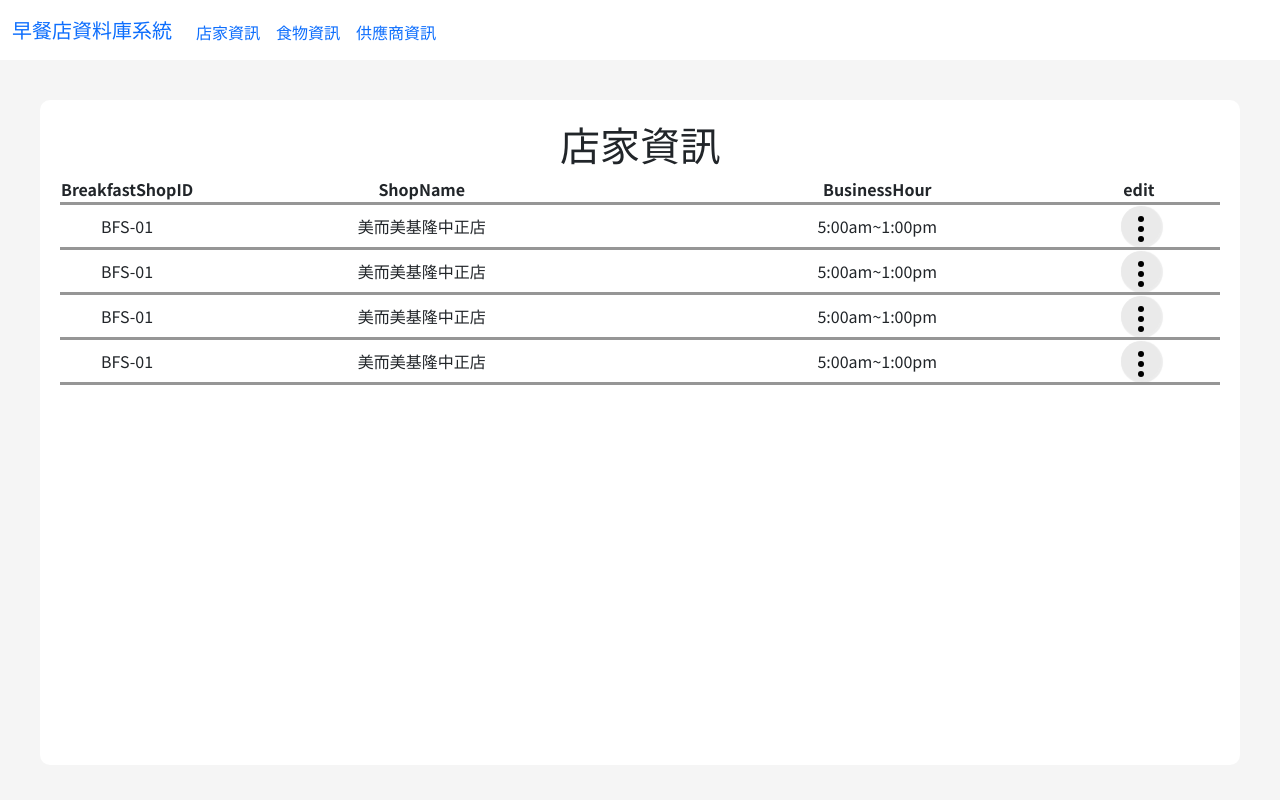
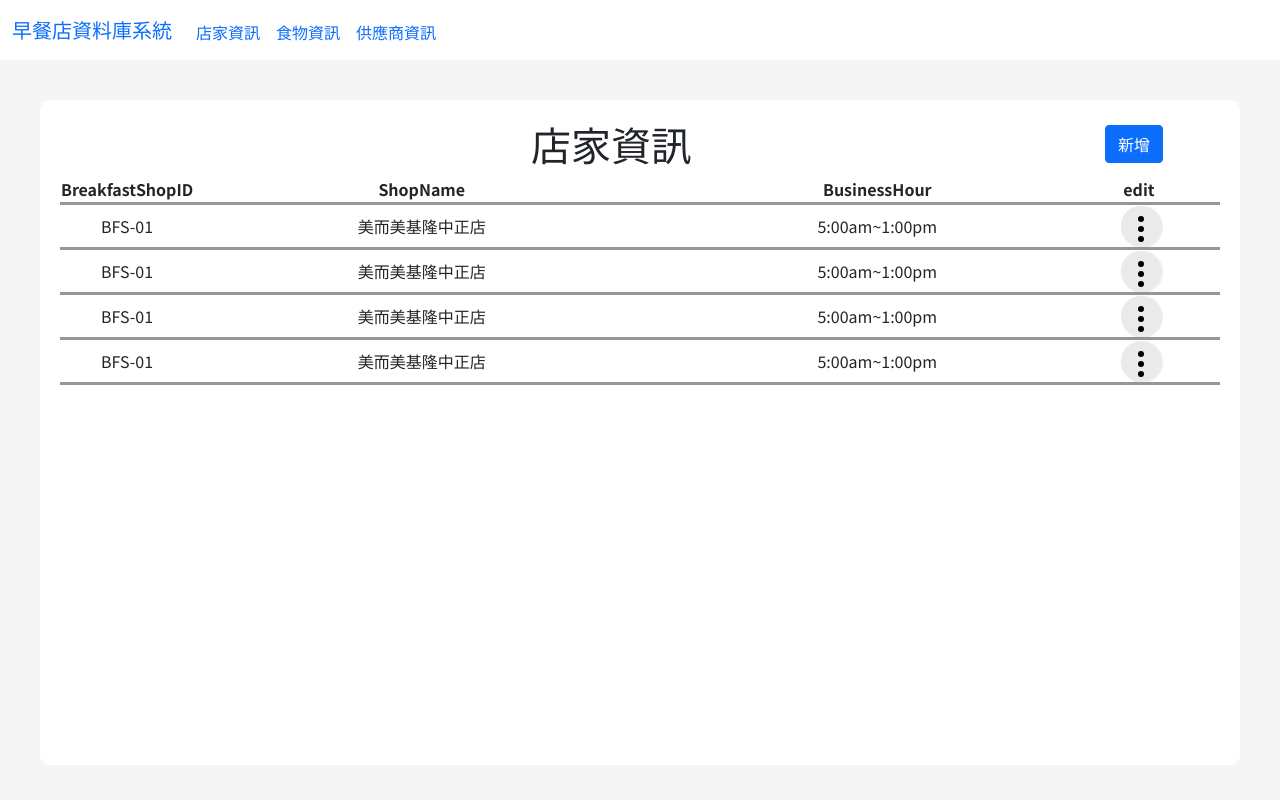
Before and after one commit to lcwd1119/db_final_project, a PHP site: page /adminpage.php in a window 1280 px wide. Run offline with PHP 8.4, Linux system fonts and the light colour scheme.

Commit message:
新增按紐

```diff
--- a/fronted/adminpage.php
+++ b/fronted/adminpage.php
@@ -56,7 +56,12 @@
                 <!--            店家資訊-->
                 <div class="grey_background admin1" style="display: ">
                     <div class="file_border">
-                        <h1>店家資訊</h1>
+                        <div class="file_header">
+                            <h1>店家資訊</h1>
+                            <button type="button" class="mb-2 btn btn-primary select_table_button">
+                                新增
+                            </button>
+                        </div>
                         <table>
                             <thead>
                             <tr>
@@ -122,7 +127,12 @@
                 <!--            食物資訊    -->
                 <div class="grey_background admin2" style="display: none">
                     <div class="file_border">
-                        <h1>食物資訊</h1>
+                        <div class="file_header">
+                            <h1>食物資訊</h1>
+                            <button type="button" class="mb-2 btn btn-primary select_table_button">
+                                新增
+                            </button>
+                        </div>
                         <table>
                             <thead>
                             <tr>
@@ -198,12 +208,17 @@
                 <!--            供應商資訊-->
                 <div class="grey_background admin3" style="display: none">
                     <div class="file_border">
-                        <h1>供應商資訊</h1>
+                        <div class="file_header">
+                            <h1>供應商資訊</h1>
+                            <button type="button" class="mb-2 btn btn-primary select_table_button">
+                                新增
+                            </button>
+                        </div>
                         <table>
                             <thead>
                             <tr>
                                 <th><span class="RWD_show">FID</span><span class="RWD_noShow">FoodID</span></th>
-                                <th><span class="RWD_show">SN</span><span class="RWD_noShow">ShopName</span></th>
+                                <th><span class="RWD_show">SN</span><span class="RWD_noShow">SupplierName</span></th>
                                 <th>Address</th>
                                 <th>Phone</th>
                                 <th>COO<span class="RWD_noShow">(country of origin)</span></th>
--- a/fronted/js/script.js
+++ b/fronted/js/script.js
@@ -53,7 +53,8 @@
             $(".black_background").css("display", "none");
             $(".card_request").css("display", "none");
         });
-        $(".request_button").click(function () { //card動畫設定
+        $(".request_button").click(function (e) { //card動畫設定
+
             $(".card_request").css("display", "");
             $(".black_background").css("display", "");
         });
--- a/fronted/pagestyle.css
+++ b/fronted/pagestyle.css
@@ -331,6 +331,18 @@ input[type=number] {
   padding: 20px;
   width: calc(100% - 40px);
   height: 95%;
+}
+.admin1 .file_border .file_header {
+  width: 100%;
+  display: flex;
+  justify-content: center;
+  align-items: center;
+  overflow: hidden;
+  cursor: pointer;
+}
+.admin1 .file_border .file_header button {
+  position: relative;
+  left: calc(40% - 50px);
 }
 .admin1 .file_border table {
   width: 100%;
```
